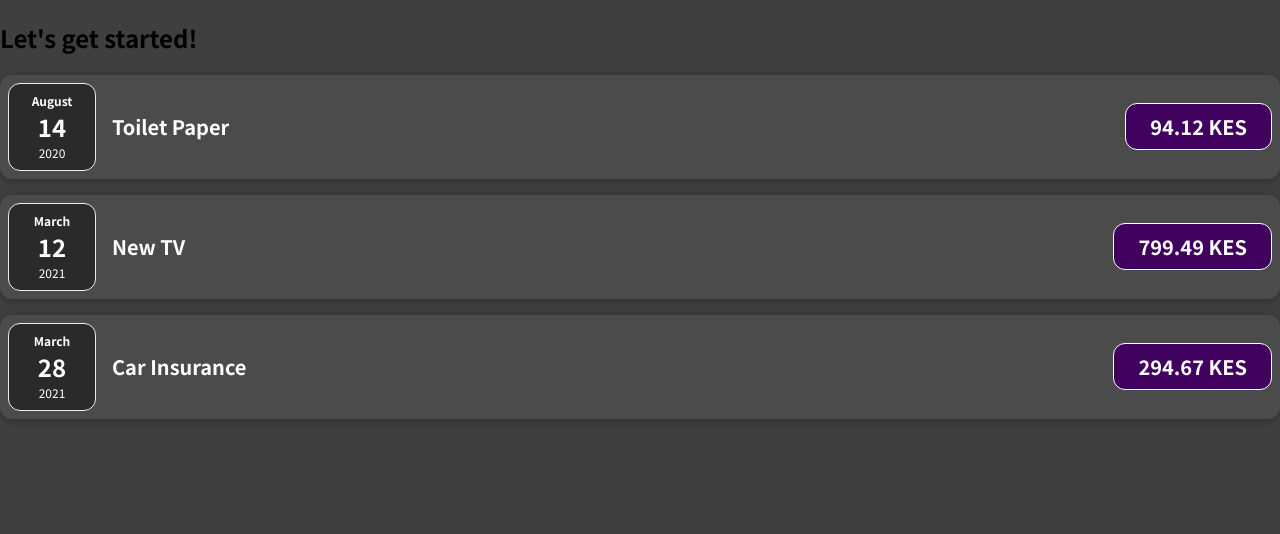
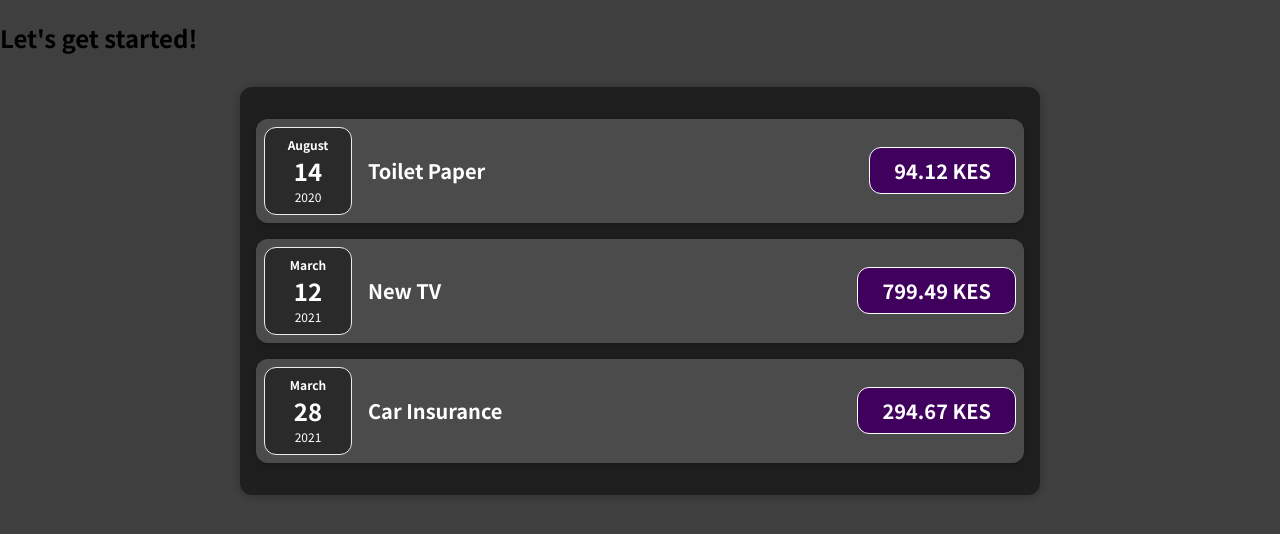
Before and after one commit to GlennOnyango/ExpenseTracker, a JavaScript app: page / in a window 1280 px wide. Shown: the top 534 px of the page. Built offline with nearby package versions, Linux system fonts and the light colour scheme.

Commit message:
Expense update

```diff
--- a/src/App.js
+++ b/src/App.js
@@ -25,9 +25,7 @@ function App() {
   return (
     <div>
       <h2>Let's get started!</h2>
-      <Expense title={expenses[0].title} amount={expenses[0].amount} date={expenses[0].date}></Expense>
-      <Expense title={expenses[1].title} amount={expenses[1].amount} date={expenses[1].date}></Expense>
-      <Expense title={expenses[2].title} amount={expenses[2].amount} date={expenses[2].date}></Expense>
+      <Expense expenses_most={expenses} />
     </div>
   );
 }
--- /dev/null
+++ b/src/components/Expense.css
@@ -0,0 +1,9 @@
+.expenses {
+    padding: 1rem;
+    background-color: rgb(31, 31, 31);
+    margin: 2rem auto;
+    width: 50rem;
+    max-width: 95%;
+    border-radius: 12px;
+    box-shadow: 0 1px 8px rgba(0, 0, 0, 0.25);
+}
--- a/src/components/Expense.js
+++ b/src/components/Expense.js
@@ -1,9 +1,13 @@
 import Expenseitems from "./Expenseitems";
+import "./Expense.css";
 function Expense(props){
 
     return(
-        <div>
-            <Expenseitems title={props.title} amount={props.amount} date={props.date}/>
+        <div className="expenses">
+            <Expenseitems title={props.expenses_most[0].title} amount={props.expenses_most[0].amount} date={props.expenses_most[0].date}/>
+            <Expenseitems title={props.expenses_most[1].title} amount={props.expenses_most[1].amount} date={props.expenses_most[1].date}/>
+            <Expenseitems title={props.expenses_most[2].title} amount={props.expenses_most[2].amount} date={props.expenses_most[2].date}/>
+
         </div>
     );
 }
```
